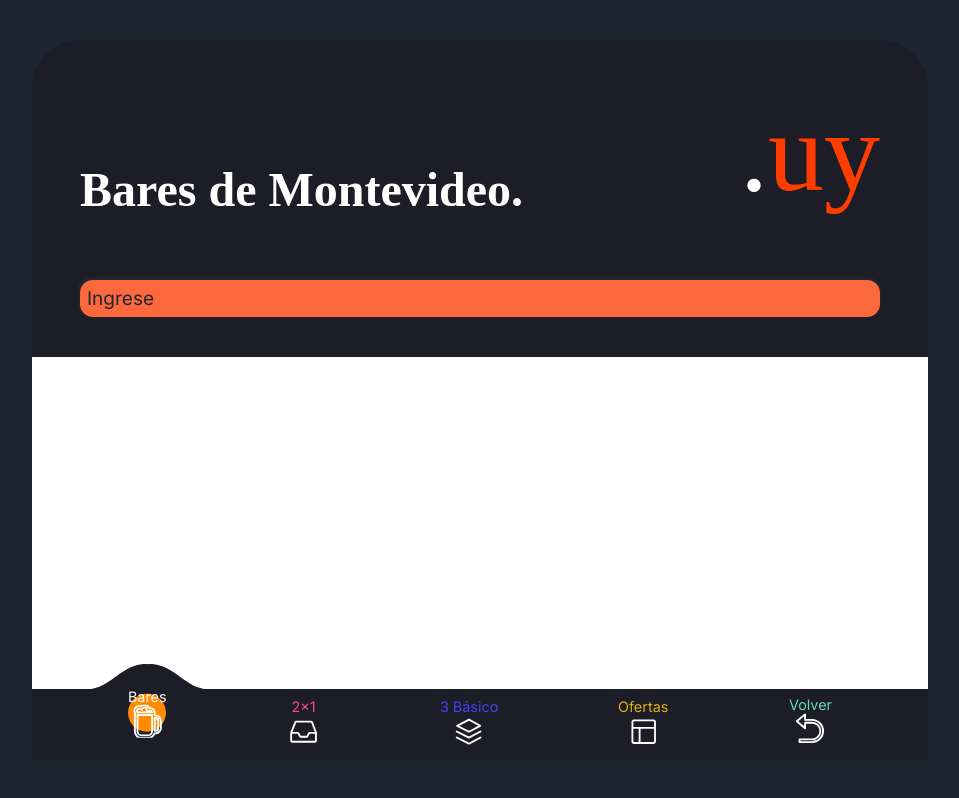
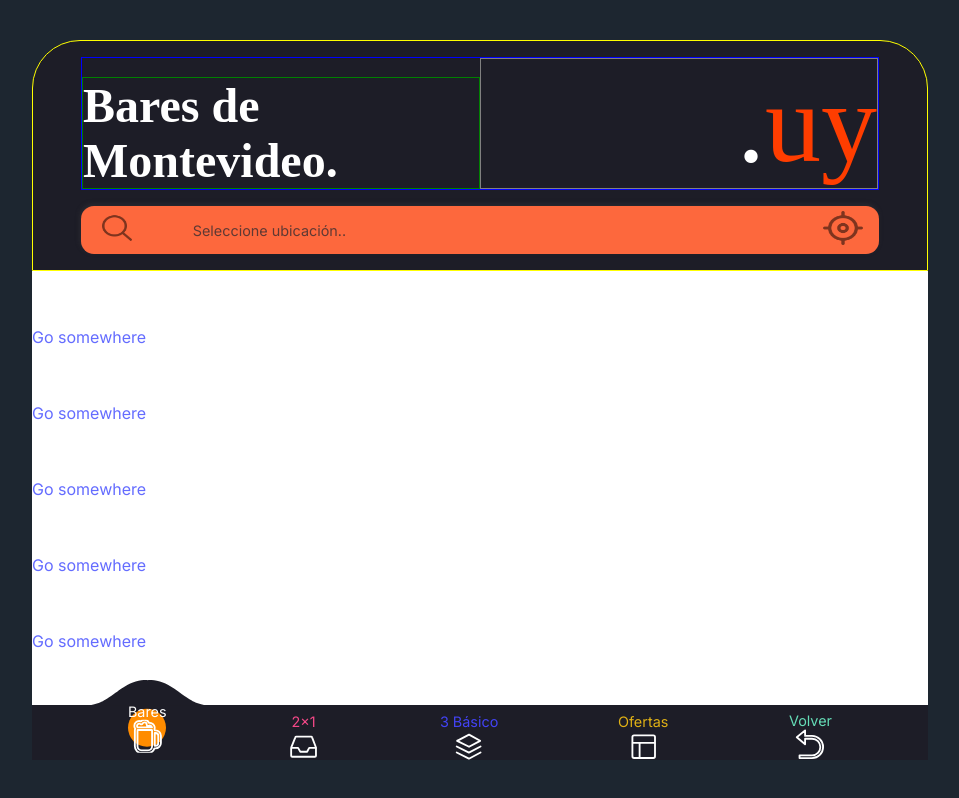
Before and after one commit to bmsebastian2/beer, a React (Vite) app: page /AppBusqueda in a window 1280 px wide. Shown: the whole page, without its empty margins (160-1119 px from the left). Built offline with nearby package versions, Linux system fonts and the light colour scheme; a web font is replaced by a local one.

Commit message:
OSE Se configuro el bendito container de las cards de los bares, se modifico la barra de buscar

```diff
--- a/src/components/Menu.jsx
+++ b/src/components/Menu.jsx
@@ -1,8 +1,8 @@
 import "../style/menu.css";
 import { listButton, InvertirButton, ResetButton } from "../function/listButtonMenu";
 import ButtonMenu from "../elements/ButtonMenu";
-import { useState, useRef } from "react";
-import { useEffect } from "react";
+import { useState, useRef,useEffect } from "react";
+
 
 const Menu = () => {
   const menuBorder = useRef();
@@ -40,6 +40,7 @@ const Menu = () => {
 
   return (
     <div className="containerMenu">
+
       <div className="menu" ref={menu}>
         {vButtonActive.map((e, item) => (
           <ButtonMenu
@@ -75,6 +76,7 @@ const Menu = () => {
           </clipPath>
         </svg>
       </div>
+
     </div>
   );
 };
--- a/src/routes/AppBusqueda.jsx
+++ b/src/routes/AppBusqueda.jsx
@@ -1,22 +1,22 @@
 import React from "react";
 import styled from "styled-components";
 import Menu from "../components/Menu";
-import Modal from "../components/Modal";
 import TituloBar from "../elements/TituloBarUy";
+import Lupa from '../assets/magnifier.png'
+import Gps from '../assets/gps.png'
 
 
 const AppBusqueda = () => {
-  const Conta = styled.div`
-    min-height: 90vh;
+
+  const ContainerAppBusqueda = styled.div`
+    height: 90vh;
     width: 70%;
     overflow: hidden;
-    opacity: 100%;
     display: flex;
     flex-direction: column;
     color:#fff;
-
-    @media (min-width: 320px) {
-    }
+    /* @media (min-width: 320px) {
+    } */
     @media (max-width: 768px) {
       width: 100%;
       height: 100%;
@@ -24,7 +24,9 @@ const AppBusqueda = () => {
     @media (min-width: 1200px) {
     }
   `;
+
   const Header = styled.div`
+  border:1px solid yellow;
     flex: 2;
     /* background: linear-gradient(220.55deg, #565656 0%, #181818 100%); */
     background-color:#1d1d27;
@@ -33,7 +35,9 @@ const AppBusqueda = () => {
     padding:1rem 3rem 1rem 3rem;
     // border:1px solid blue;
 
-
+     @media (max-width: 768px) {
+      padding: 1rem;
+    }
     @media (min-width: 1200px) {
       border-top-left-radius: 3rem;
       border-top-right-radius: 3rem;
@@ -41,44 +45,59 @@ const AppBusqueda = () => {
   `;
   const HeaderIconos = styled.div`
    display:grid;
-   grid-template-columns:2fr 1fr;
-  //  border:1px solid yellow;
+   grid-template-columns:1fr 1fr;
+   border:1px solid blue;
    align-items: end;
 
 
   `
   const HeaderBuscar = styled.div`
-   display:grid;
-   min-height: 100%;
+    /* border:3px solid red; */
+    height: 3rem;
+    width:100% ;
+    display:flex;
     align-items: end;
-   margin-top:1rem;
+    margin-top:1rem;
     /* border:1px solid red; */
-   padding-bottom: 0.5rem;
 
 
+     @media (max-width: 768px) {
+
+
+    }
+
    `
+   const Ancla = styled.a`
+     display: flex;
+     align-items: center;
+     justify-content: space-between;
+     padding: 1rem;
+     height:3rem;
+     width:100%;
+     font-size: 1em;
+     background-color: #fd683d;
+     color: rgb(29, 38, 48);;
+     border-style: solid;
+     border-radius: 13px;
+     box-shadow: -1px -2px 5px rgba(66,66,66,.36);
+
+     @media (max-width: 768px) {
+      width: 100%;
+      height: 100%;
+    }
+
+  `
    const H3 =  styled.h3`
    font-family: Edu VIC WA NT Beginner, cursive;
      font-size: 6vmin;
    `
 
-  const Ancla = styled.a`
-      padding: 7px;
-     font-size: 19px;
-     border-width: 0px;
-     border-color: #ffffff;
-     background-color: #fd683d;
-     max-height:3rem;
-     color: rgb(29, 38, 48);;
-     border-style: solid;
-     border-radius: 13px;
-     box-shadow: -1px -2px 5px rgba(66,66,66,.36);
 
-  `
 
   const Body = styled.div`
     flex: 6;
-    background: white;
+    background: #ffff;
+    overflow-y: scroll;
   `;
 
   const Footer = styled.div`
@@ -91,29 +110,119 @@ const AppBusqueda = () => {
 
   return (
     <>
-      <Conta>
+      <ContainerAppBusqueda>
         <Header>
 
           <HeaderIconos>
-            <div className="" style={{display:'flex', alignItems:'center'}}>
+
+            <div className="" style={{ border:'1px solid green'}}>
               <H3>Bares de Montevideo.</H3>
             </div>
-            <div className="" style={{display:'flex', alignItems:'center', justifyContent:'end'}}>
+
+            <div className="" style={{textAlign:'end', border:'1px solid gray'}}>
+
             <TituloBar/>
             </div>
 
           </HeaderIconos>
 
           <HeaderBuscar>
-            <Ancla href="#modal-tree" >Ingrese</Ancla>
+            <Ancla href="#modal-tree" >
+              <div className=""><img src={Lupa} alt=""width="40" height="34" style={{opacity:'50%'}}/></div>
+              <p style={{minWidth:'75%', opacity:'70%', fontSize:'0.9rem'}}>Seleccione ubicación..</p>
+              <div className=""><img src={Gps} alt=""width="40" height="34" style={{opacity:'50%' }}/></div>
+
+            </Ancla>
           </HeaderBuscar>
-            <Modal id="modal-tree" title="Seleccione ubicación." window={false} />
+
         </Header>
-        <Body />
+
+
+        <Body>
+            <div class="card m-3">
+  <div class="card-header">
+    Featured
+  </div>
+  <div class="card-body">
+    <h5 class="card-title">Special title treatment</h5>
+    <p class="card-text">With supporting text below as a natural lead-in to additional content.</p>
+    <a href="#" class="btn btn-primary">Go somewhere</a>
+  </div>
+</div>
+<div class="card m-3">
+  <div class="card-header">
+    Featured
+  </div>
+  <div class="card-body">
+    <h5 class="card-title">Special title treatment</h5>
+    <p class="card-text">With supporting text below as a natural lead-in to additional content.</p>
+    <a href="#" class="btn btn-primary">Go somewhere</a>
+  </div>
+</div><div class="card m-3">
+  <div class="card-header">
+    Featured
+  </div>
+  <div class="card-body">
+    <h5 class="card-title">Special title treatment</h5>
+    <p class="card-text">With supporting text below as a natural lead-in to additional content.</p>
+    <a href="#" class="btn btn-primary">Go somewhere</a>
+  </div>
+</div><div class="card m-3">
+  <div class="card-header">
+    Featured
+  </div>
+  <div class="card-body">
+    <h5 class="card-title">Special title treatment</h5>
+    <p class="card-text">With supporting text below as a natural lead-in to additional content.</p>
+    <a href="#" class="btn btn-primary">Go somewhere</a>
+  </div>
+</div>
+            <div class="card m-3">
+  <div class="card-header">
+    Featured
+  </div>
+  <div class="card-body">
+    <h5 class="card-title">Special title treatment</h5>
+    <p class="card-text">With supporting text below as a natural lead-in to additional content.</p>
+    <a href="#" class="btn btn-primary">Go somewhere</a>
+  </div>
+</div>
+<div class="card m-3">
+  <div class="card-header">
+    Featured
+  </div>
+  <div class="card-body">
+    <h5 class="card-title">Special title treatment</h5>
+    <p class="card-text">With supporting text below as a natural lead-in to additional content.</p>
+    <a href="#" class="btn btn-primary">Go somewhere</a>
+  </div>
+</div><div class="card m-3">
+  <div class="card-header">
+    Featured
+  </div>
+  <div class="card-body">
+    <h5 class="card-title">Special title treatment</h5>
+    <p class="card-text">With supporting text below as a natural lead-in to additional content.</p>
+    <a href="#" class="btn btn-primary">Go somewhere</a>
+  </div>
+</div><div class="card m-3">
+  <div class="card-header">
+    Featured
+  </div>
+  <div class="card-body">
+    <h5 class="card-title">Special title treatment</h5>
+    <p class="card-text">With supporting text below as a natural lead-in to additional content.</p>
+    <a href="#" class="btn btn-primary">Go somewhere</a>
+  </div>
+</div>
+
+        </Body>
+
+
         <Footer>
           <Menu />
         </Footer>
-      </Conta>
+      </ContainerAppBusqueda>
     </>
   );
 };
--- a/src/style/menu.css
+++ b/src/style/menu.css
@@ -1,21 +1,16 @@
     .containerMenu {
         box-sizing: border-box;
         --bgColorMenu: #1d1d27;
-        --duration: .6s;
-
-
-
+        --duration: .5s;
     }
 
     svg {
         pointer-events: none;
 
-
     }
 
     .menu {
-
-        top: 3rem;
+        top: 1rem;
         margin: 0;
         display: flex;
         /* Works well with 100% width  */
@@ -57,25 +52,18 @@
         transform: scale(2);
         transition: background-color var(--duration), transform var(--duration);
 
-
     }
 
-
     .menu__item.active {
-
         transform: translate3d(0, -.8em, 0);
-
     }
 
     .menu__item.active::before {
-
         transform: scale(1);
         background-color: var(--bgColorItem);
-
     }
 
     .icon {
-
         width: 2.6em;
         height: 2.6em;
         stroke: white;
@@ -89,9 +77,7 @@
     }
 
     .menu__item.active .icon {
-
         animation: strok 1.5s reverse;
-
     }
 
     @keyframes strok {
```
Also changed, not shown: index.html (+6 -1 lines), src/assets/gps.png (added), src/assets/magnifier.png (added).
